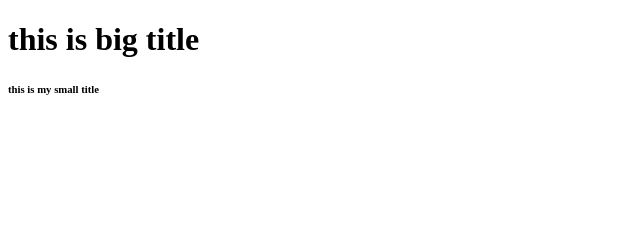
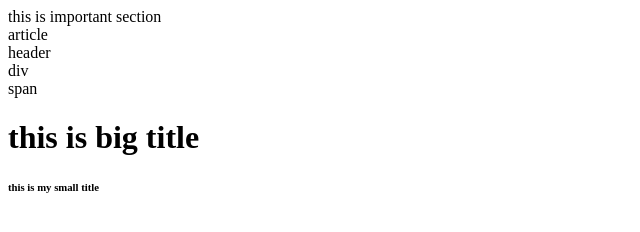
Before and after one commit to parkkwangoo/Kakao_clone, a plain HTML site: page index.html in a window 1280 px wide. Shown: the whole page, without its empty margins (0-640 px from the left). Drawn offline with Linux system fonts and the light colour scheme.

Commit message:
Sementic vs Nonsementic

```diff
--- a/index.html
+++ b/index.html
@@ -7,6 +7,11 @@
     <title>This is HTML Tutorial</title>
   </head>
   <body>
+    <section>this is important section</section>
+    <article>article</article>
+    <header>header</header>
+    <div>div</div>
+    <span>span</span>
     <h1>this is big title</h1>
     <h6>this is my small title</h6>
   </body>
```
